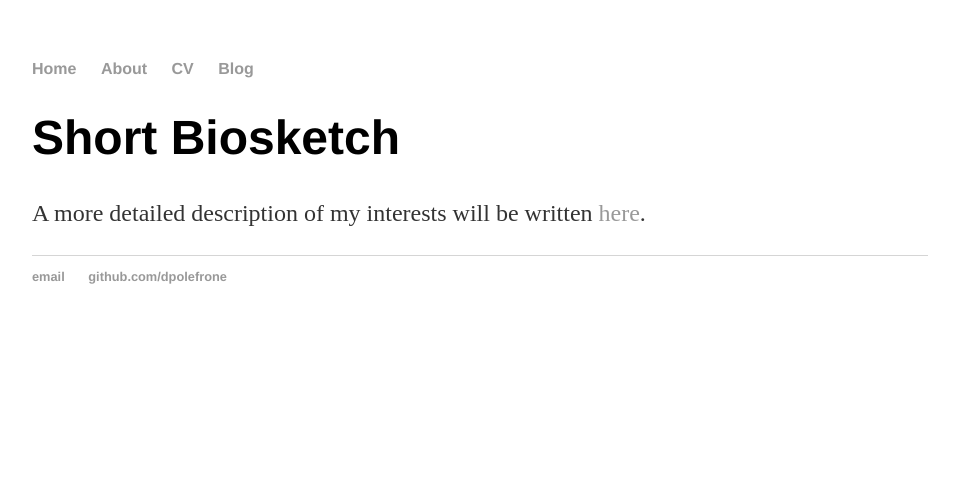
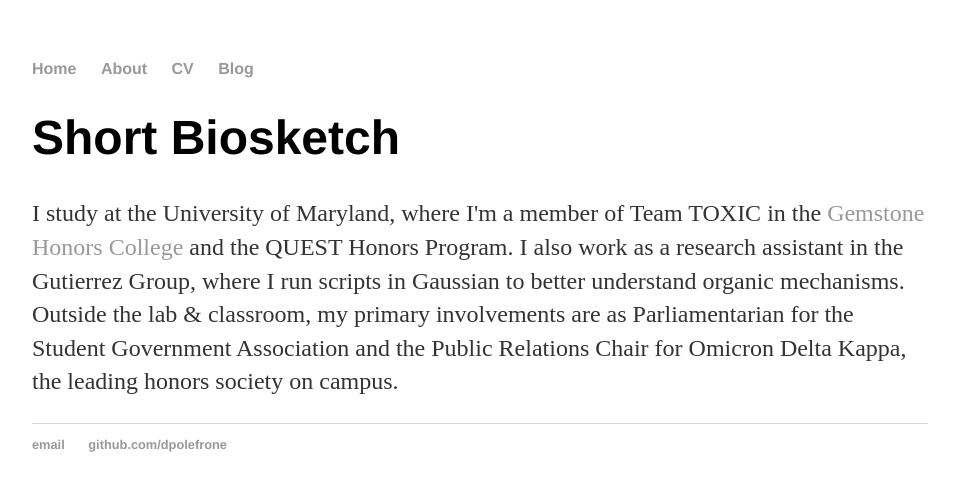
Before and after one commit to dpolefrone/dpolefrone.github.io, a Jekyll site: the page built from about/index.html, in a window 1280 px wide. Shown: the top 491 px of the page, without its empty margins (160-1119 px from the left). Built offline with Jekyll 4.4.1, drawn with Linux system fonts in a browser that asks for light colours.

Commit message:
Update index.html

```diff
--- a/about/index.html
+++ b/about/index.html
@@ -4,5 +4,5 @@ title: David Polefrone
 ---
 <div class="blurb">
 	<h1>Short Biosketch</h1>
-	<p>A more detailed description of my interests will be written <a href="/about">here</a>.</p>
+	<p>I study at the University of Maryland, where I'm a member of Team TOXIC in the <a href="https://www.gemstone.umd.edu/">Gemstone Honors College</a> and the QUEST Honors Program. I also work as a research assistant in the Gutierrez Group, where I run scripts in Gaussian to better understand organic mechanisms. Outside the lab & classroom, my primary involvements are as Parliamentarian for the Student Government Association and the Public Relations Chair for Omicron Delta Kappa, the leading honors society on campus.</p>
 </div><!-- /.blurb -->
```
